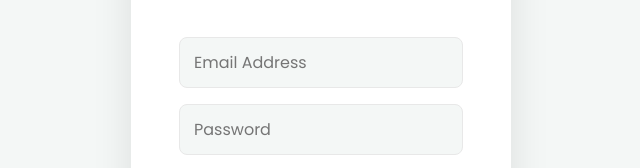
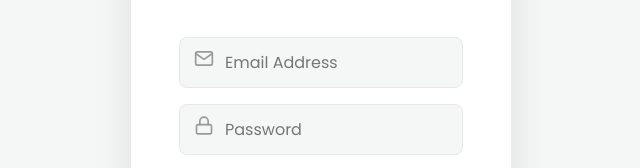
Before and after one commit to ASHURASINGLE/Bot-ashura, a plain HTML site: page index.html in a window 1280 px wide. Shown: the part 319-487 px from the top of the page, 319-959 px from the left. Drawn offline with Linux system fonts and the light colour scheme.

Commit message:
Update index.html

```diff
--- a/index.html
+++ b/index.html
@@ -9,13 +9,14 @@
     <link href="https://fonts.googleapis.com/css2?family=Poppins:wght@400;600;700&display=swap" rel="stylesheet">
 
     <style>
-        /* PROFESSIONAL WHITE THEME CSS (REVISED) */
+        /* PROFESSIONAL WHITE THEME CSS (ICONS ADDED) */
         :root {
             --primary-font: 'Poppins', sans-serif;
             --primary-color: #4A90E2; /* A professional blue */
             --light-gray: #f4f7f6;
             --medium-gray: #e8e8e8;
             --dark-gray: #555;
+            --icon-color: #999;
             --text-color: #333;
             --white: #ffffff;
             --error-red: #d93025;
@@ -85,21 +86,39 @@
             color: var(--dark-gray);
         }
 
-        /* --- NEW --- Added gap to space out inputs and button */
         form {
             display: flex;
             flex-direction: column;
             gap: 1rem;
         }
 
-        /* Input Fields */
+        /* --- NEW --- Input Group now positions the icon */
+        .input-group {
+            position: relative;
+        }
+
+        /* --- NEW --- Icon Styling */
+        .input-icon {
+            position: absolute;
+            left: 15px;
+            top: 50%;
+            transform: translateY(-50%);
+            color: var(--icon-color);
+            pointer-events: none; /* Allows clicking through the icon */
+            transition: color 0.3s ease;
+        }
+
+        .input-icon svg {
+            width: 20px;
+            height: 20px;
+        }
+
         .input-group input {
             width: 100%;
             background-color: var(--light-gray);
             border: 1px solid var(--medium-gray);
             border-radius: 8px;
-            /* --- CHANGED --- Reduced padding for smaller height */
-            padding: 12px 14px;
+            padding: 12px 14px 12px 45px; /* --- CHANGED --- Left padding for icon */
             color: var(--text-color);
             font-family: var(--primary-font);
             font-size: 1rem;
@@ -112,10 +131,15 @@
             box-shadow: 0 0 0 3px rgba(74, 144, 226, 0.2);
         }
 
+        /* --- NEW --- Icon color changes when input is focused */
+        .input-group:focus-within .input-icon {
+            color: var(--primary-color);
+        }
+
         /* Button Style */
         .btn {
             width: 100%;
-            padding: 13px; /* Adjusted slightly for better balance */
+            padding: 13px;
             font-family: var(--primary-font);
             font-size: 1rem;
             font-weight: 600;
@@ -128,7 +152,7 @@
         }
 
         .btn:hover {
-            background-color: #357ABD; /* A slightly darker blue */
+            background-color: #357ABD;
             transform: translateY(-2px);
         }
 
@@ -159,7 +183,7 @@
             padding: 12px;
             border-radius: 8px;
             font-size: 0.9rem;
-            display: none; /* Hidden by default */
+            display: none;
             border: 1px solid transparent;
         }
         .message.error {
@@ -187,9 +211,15 @@
                 </div>
                 <form id="login-form">
                     <div class="input-group">
+                        <span class="input-icon">
+                            <svg xmlns="http://www.w3.org/2000/svg" viewBox="0 0 24 24" fill="none" stroke="currentColor" stroke-width="2" stroke-linecap="round" stroke-linejoin="round"><path d="M4 4h16c1.1 0 2 .9 2 2v12c0 1.1-.9 2-2 2H4c-1.1 0-2-.9-2-2V6c0-1.1.9-2 2-2z"></path><polyline points="22,6 12,13 2,6"></polyline></svg>
+                        </span>
                         <input type="email" id="login-email" placeholder="Email Address" required>
                     </div>
                     <div class="input-group">
+                        <span class="input-icon">
+                           <svg xmlns="http://www.w3.org/2000/svg" viewBox="0 0 24 24" fill="none" stroke="currentColor" stroke-width="2" stroke-linecap="round" stroke-linejoin="round"><rect x="3" y="11" width="18" height="11" rx="2" ry="2"></rect><path d="M7 11V7a5 5 0 0 1 10 0v4"></path></svg>
+                        </span>
                         <input type="password" id="login-password" placeholder="Password" required>
                     </div>
                     <button type="submit" class="btn">Sign In</button>
@@ -208,9 +238,15 @@
                 </div>
                 <form id="register-form">
                     <div class="input-group">
+                        <span class="input-icon">
+                            <svg xmlns="http://www.w3.org/2000/svg" viewBox="0 0 24 24" fill="none" stroke="currentColor" stroke-width="2" stroke-linecap="round" stroke-linejoin="round"><path d="M4 4h16c1.1 0 2 .9 2 2v12c0 1.1-.9 2-2 2H4c-1.1 0-2-.9-2-2V6c0-1.1.9-2 2-2z"></path><polyline points="22,6 12,13 2,6"></polyline></svg>
+                        </span>
                         <input type="email" id="register-email" placeholder="Email Address" required>
                     </div>
                     <div class="input-group">
+                        <span class="input-icon">
+                           <svg xmlns="http://www.w3.org/2000/svg" viewBox="0 0 24 24" fill="none" stroke="currentColor" stroke-width="2" stroke-linecap="round" stroke-linejoin="round"><rect x="3" y="11" width="18" height="11" rx="2" ry="2"></rect><path d="M7 11V7a5 5 0 0 1 10 0v4"></path></svg>
+                        </span>
                         <input type="password" id="register-password" placeholder="Password (min. 6 characters)" minlength="6" required>
                     </div>
                     <button type="submit" class="btn">Create Account</button>
@@ -282,7 +318,6 @@
                 button.disabled = true;
                 button.textContent = 'Processing...';
             } else {
-                button.disabled = false;
                 button.textContent = form.id === 'login-form' ? 'Sign In' : 'Create Account';
             }
         };
```
